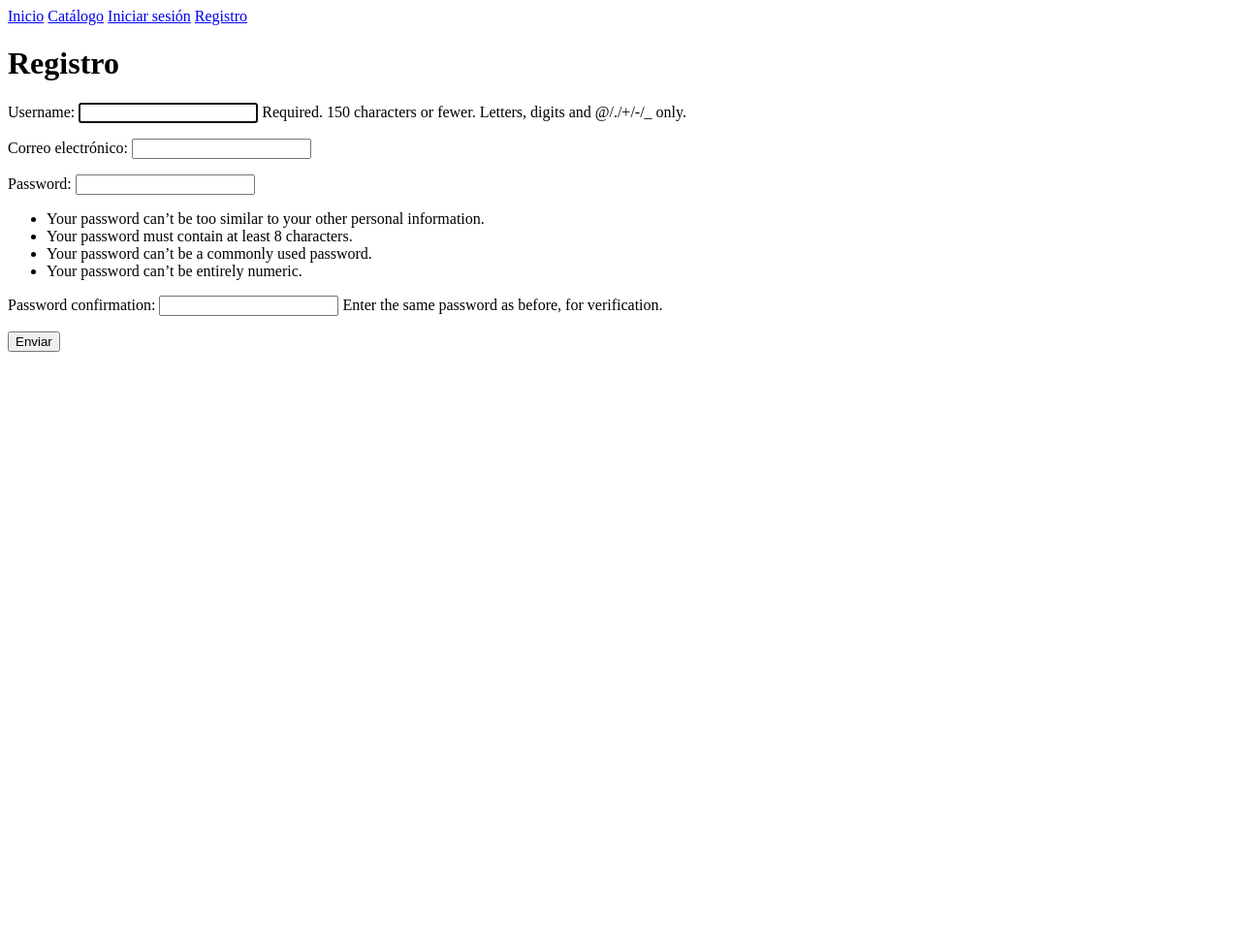
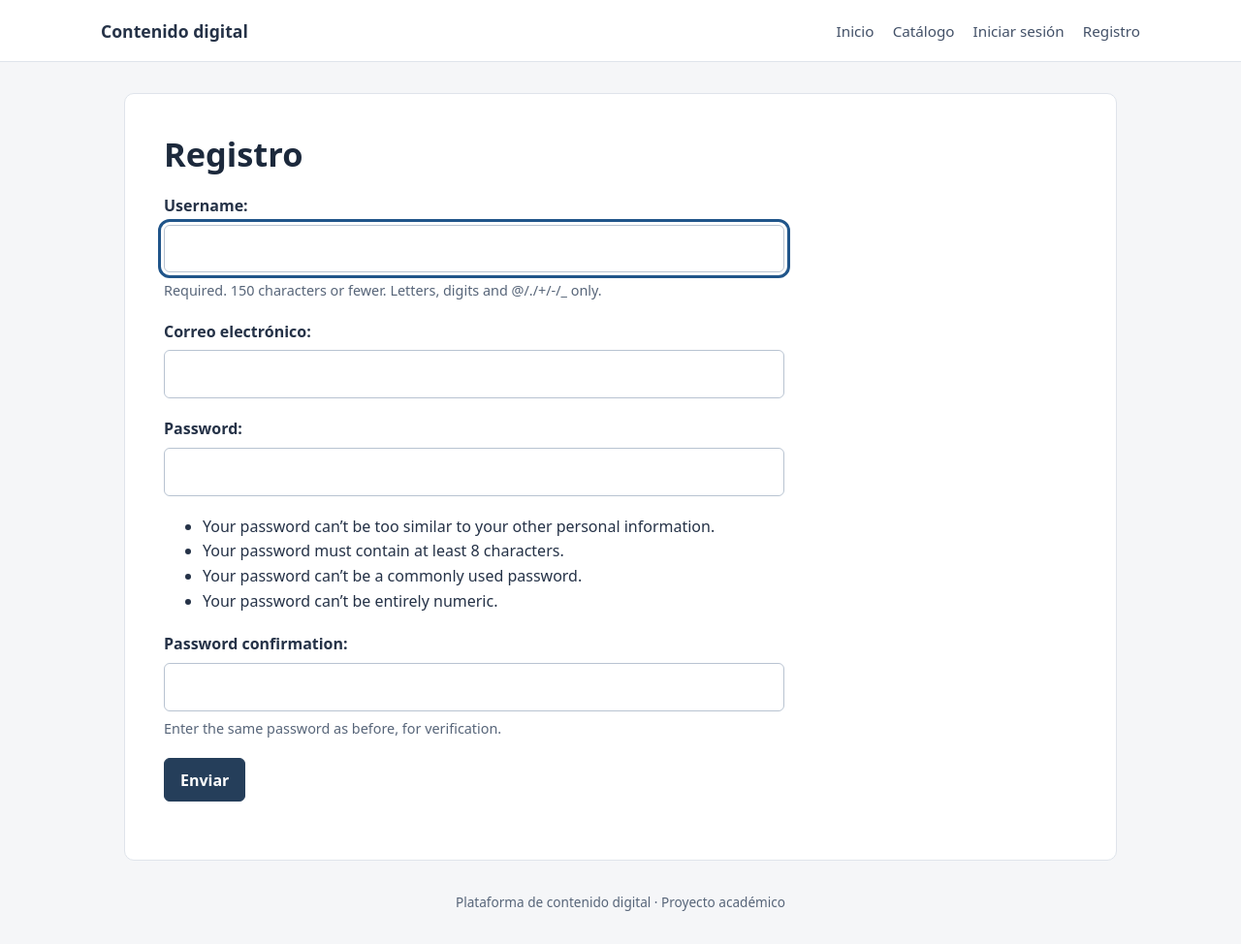
Before and after one commit to Jaziel-Castorena-Quiroz-215943/Proyecto_Final_Seg_II, a Django app: page /accounts/register/ in a window 1280 px wide. Shown: the whole page at 97% size. Before the commit the page ends 363 px from the top, so only its background shows below. Run offline with Django 5.2, Linux system fonts and the light colour scheme.

Commit message:
Estilos para la plataforma

```diff
--- /dev/null
+++ b/accounts/static/accounts/css/site.css
@@ -0,0 +1,276 @@
+:root {
+  color-scheme: light;
+  font-family: system-ui, -apple-system, BlinkMacSystemFont, "Segoe UI", sans-serif;
+  color: #253247;
+  background: #f5f6f8;
+  line-height: 1.6;
+}
+
+* {
+  box-sizing: border-box;
+}
+
+body {
+  margin: 0;
+}
+
+a {
+  color: #20558a;
+  text-underline-offset: 0.2em;
+}
+
+a:hover {
+  color: #153b61;
+}
+
+:focus-visible {
+  outline: 3px solid #20558a;
+  outline-offset: 3px;
+}
+
+.skip-link {
+  position: absolute;
+  top: -5rem;
+  left: 1rem;
+  padding: 0.6rem 1rem;
+  background: #fff;
+  z-index: 1;
+}
+
+.skip-link:focus {
+  top: 1rem;
+}
+
+.site-header {
+  background: #fff;
+  border-bottom: 1px solid #dfe4eb;
+}
+
+.header-content {
+  max-width: 1120px;
+  margin: auto;
+  padding: 1.1rem 1.5rem;
+  display: flex;
+  align-items: center;
+  flex-wrap: wrap;
+  gap: 1rem 2rem;
+}
+
+.brand {
+  color: #253247;
+  font-weight: 700;
+  font-size: 1.1rem;
+  text-decoration: none;
+}
+
+nav {
+  display: flex;
+  align-items: center;
+  flex-wrap: wrap;
+  gap: 0.5rem 1.2rem;
+  margin-left: auto;
+}
+
+nav a {
+  color: #435168;
+  font-size: 0.95rem;
+  text-decoration: none;
+}
+
+nav a:hover {
+  text-decoration: underline;
+}
+
+nav form {
+  margin: 0;
+}
+
+nav button {
+  color: #253247;
+  background: #fff;
+  border-color: #c9d2de;
+}
+
+nav button:hover {
+  color: #253247;
+  background: #eef1f5;
+}
+
+main {
+  width: min(100% - 3rem, 1024px);
+  margin: 2rem auto;
+  padding: clamp(1.25rem, 4vw, 2.5rem);
+  background: #fff;
+  border: 1px solid #dfe4eb;
+  border-radius: 10px;
+  overflow-wrap: anywhere;
+}
+
+h1,
+h2 {
+  color: #1c293c;
+  line-height: 1.25;
+}
+
+h1 {
+  margin: 0 0 1rem;
+  font-size: clamp(1.65rem, 4vw, 2.15rem);
+}
+
+h2 {
+  margin-top: 2rem;
+  font-size: 1.3rem;
+}
+
+main > p {
+  margin: 0 0 1.25rem;
+}
+
+main > a {
+  display: inline-block;
+  margin: 0.25rem 1rem 0.25rem 0;
+}
+
+form {
+  max-width: 640px;
+  margin: 1.25rem 0;
+}
+
+form p {
+  margin: 0 0 1.2rem;
+}
+
+label {
+  display: block;
+  margin-bottom: 0.35rem;
+  font-weight: 600;
+}
+
+input:not([type="hidden"]):not([type="checkbox"]):not([type="radio"]),
+select,
+textarea {
+  width: 100%;
+  min-width: 0;
+  padding: 0.7rem 0.8rem;
+  border: 1px solid #b8c3d1;
+  border-radius: 6px;
+  background: #fff;
+  color: inherit;
+  font: inherit;
+}
+
+textarea {
+  min-height: 10rem;
+  resize: vertical;
+}
+
+input[type="checkbox"],
+input[type="radio"] {
+  accent-color: #20558a;
+}
+
+button,
+.button {
+  display: inline-block;
+  padding: 0.65rem 1rem;
+  border: 1px solid #253e5a;
+  border-radius: 6px;
+  background: #253e5a;
+  color: #fff;
+  font: inherit;
+  font-weight: 600;
+  line-height: 1.4;
+  text-align: center;
+  text-decoration: none;
+  cursor: pointer;
+}
+
+button:hover,
+.button:hover {
+  color: #fff;
+  background: #1a2e45;
+}
+
+button:disabled {
+  opacity: 0.6;
+  cursor: not-allowed;
+}
+
+.helptext {
+  display: block;
+  margin-top: 0.4rem;
+  color: #576579;
+  font-size: 0.9rem;
+}
+
+.errorlist {
+  padding-left: 1.25rem;
+  color: #a12626;
+  font-size: 0.95rem;
+}
+
+[aria-invalid="true"] {
+  border-color: #a12626;
+}
+
+main > ul:not(.errorlist) {
+  padding: 0;
+  margin: 1.5rem 0;
+  list-style: none;
+}
+
+main > ul:not(.errorlist) > li {
+  padding: 1rem 0;
+  border-bottom: 1px solid #e6eaf0;
+}
+
+main > ul > li:first-child {
+  border-top: 1px solid #e6eaf0;
+}
+
+li form {
+  margin: 0.75rem 0 0;
+}
+
+.message {
+  padding: 0.85rem 1rem;
+  border: 1px solid #c9d8e9;
+  border-radius: 6px;
+  background: #f0f5fb;
+}
+
+.message.success {
+  color: #24553b;
+  border-color: #bbd9c7;
+  background: #eff8f2;
+}
+
+.message.error,
+.message.warning {
+  color: #7b3422;
+  border-color: #e4c6b7;
+  background: #fff5ef;
+}
+
+.site-footer {
+  padding: 0 1.5rem 2rem;
+  color: #576579;
+  font-size: 0.85rem;
+  text-align: center;
+}
+
+@media (max-width: 640px) {
+  .header-content {
+    padding: 1rem;
+  }
+
+  nav {
+    width: 100%;
+    margin-left: 0;
+  }
+
+  main {
+    width: calc(100% - 2rem);
+    margin: 1rem auto;
+  }
+}
--- a/accounts/templates/accounts/base.html
+++ b/accounts/templates/accounts/base.html
@@ -1,8 +1,18 @@
+{% load static %}
 <!doctype html>
 <html lang="es">
-<head><meta charset="utf-8"><title>{% block title %}Cuentas{% endblock %}</title></head>
+<head>
+  <meta charset="utf-8">
+  <meta name="viewport" content="width=device-width, initial-scale=1">
+  <title>{% block title %}Cuentas{% endblock %}</title>
+  <link rel="stylesheet" href="{% static 'accounts/css/site.css' %}">
+</head>
 <body>
-<nav>
+<a class="skip-link" href="#contenido">Saltar al contenido</a>
+<header class="site-header">
+<div class="header-content">
+<a class="brand" href="{% url 'catalog:home' %}">Contenido digital</a>
+<nav aria-label="Navegación principal">
   <a href="{% url 'catalog:home' %}">Inicio</a>
   <a href="{% url 'catalog:list' %}">Catálogo</a>
   {% if user.is_authenticated %}
@@ -17,7 +27,12 @@
     <a href="{% url 'accounts:register' %}">Registro</a>
   {% endif %}
 </nav>
-{% for message in messages %}<p>{{ message }}</p>{% endfor %}
+</div>
+</header>
+<main id="contenido" tabindex="-1">
+{% for message in messages %}<p class="message {{ message.tags }}" role="status">{{ message }}</p>{% endfor %}
 {% block content %}{% endblock %}
+</main>
+<footer class="site-footer">Plataforma de contenido digital · Proyecto académico</footer>
 </body>
 </html>
--- a/catalog/templates/catalog/home.html
+++ b/catalog/templates/catalog/home.html
@@ -3,5 +3,5 @@
 {% block content %}
 <h1>Productos digitales</h1>
 <p>Consulta nuestro catálogo de publicaciones en PDF.</p>
-<a href="{% url 'catalog:list' %}">Ver catálogo</a>
+<a class="button" href="{% url 'catalog:list' %}">Ver catálogo</a>
 {% endblock %}
```
Also changed, not shown: docs/MANUAL_USUARIO.md (+7 -0 lines).
